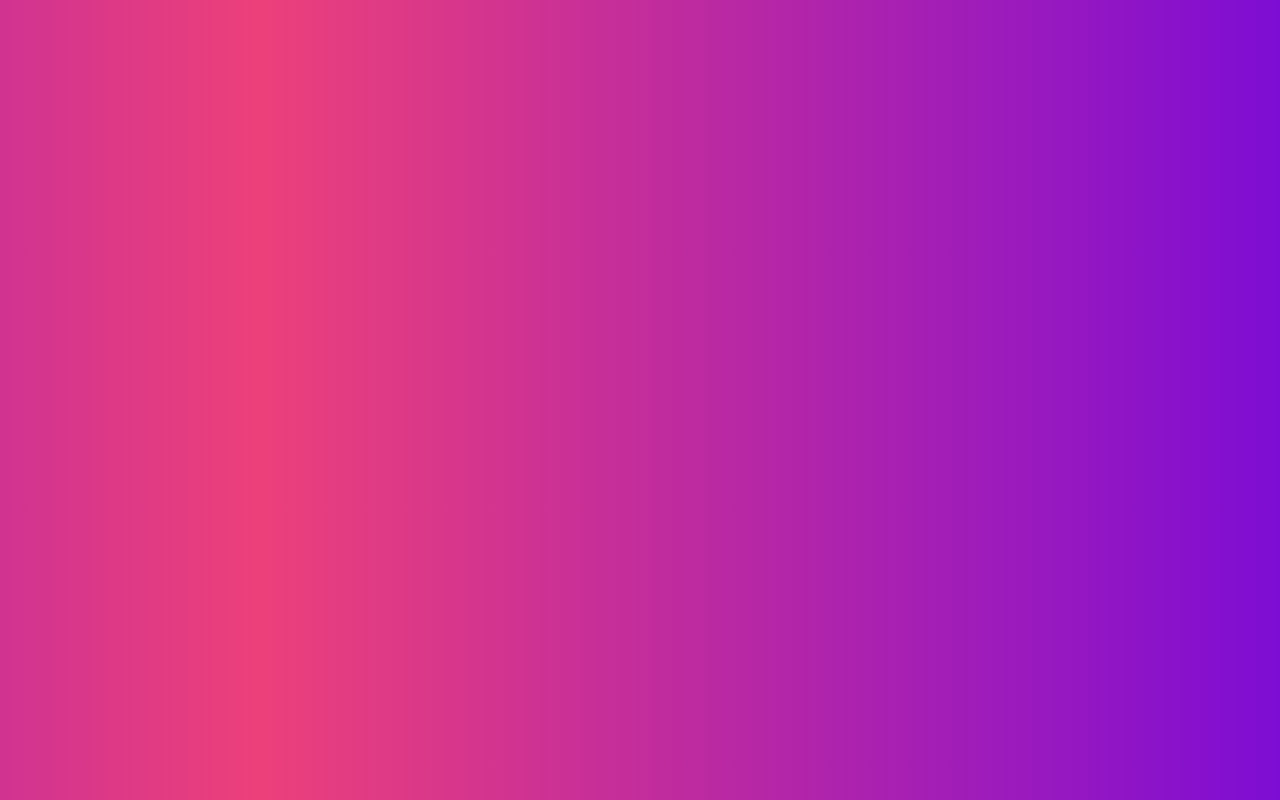
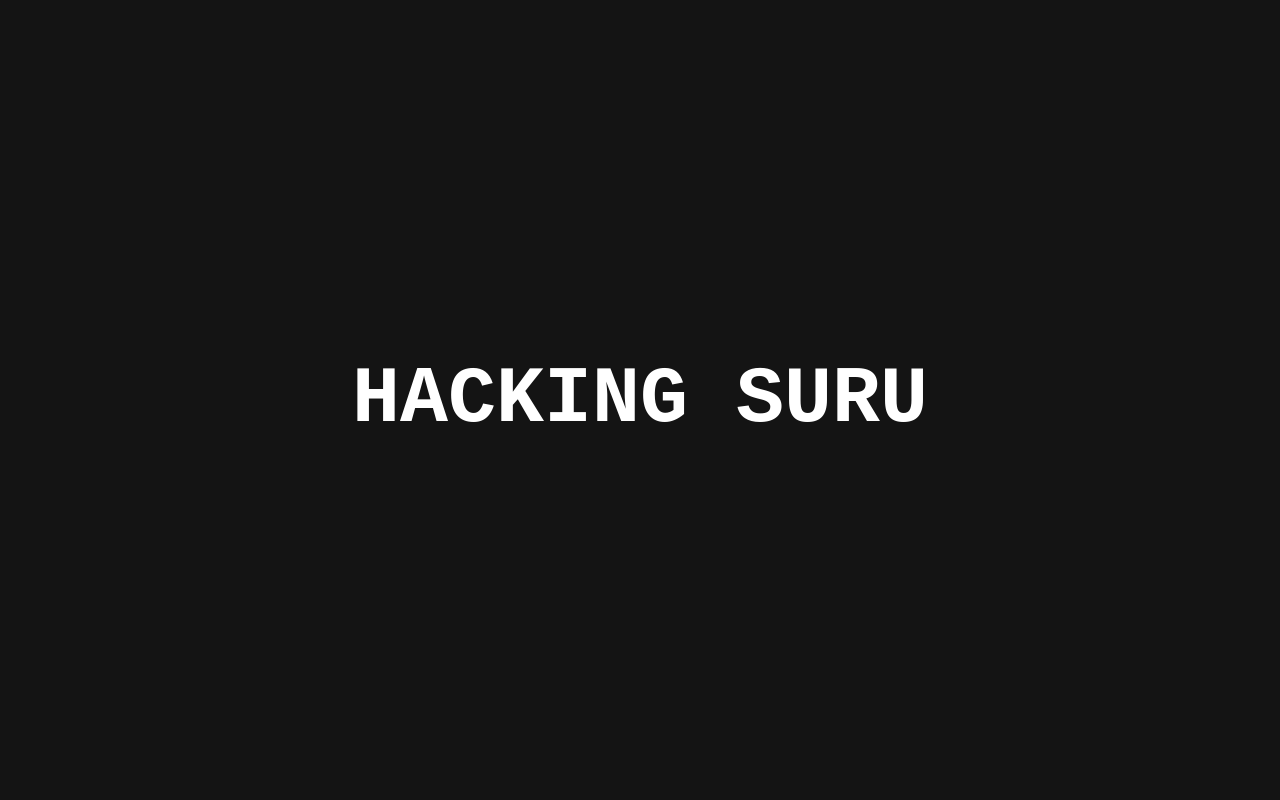
Before and after one commit to ghislaingenay/portfolio-ui, a React app: page / in a window 1280 px wide. Built offline with nearby package versions, Linux system fonts and the light colour scheme.

Commit message:
hacker:add basic text looping

```diff
--- a/src/app.tsx
+++ b/src/app.tsx
@@ -1,10 +1,10 @@
-import { GridEffect } from '@animations';
+import { HackerText } from '@animations';
 import './styles.scss';
 
 export function App() {
   return (
     <div id="app">
-      <GridEffect />
+      <HackerText />
     </div>
   );
 }
--- /dev/null
+++ b/src/lib/animations/HackerText.tsx
@@ -0,0 +1,37 @@
+import { useEffect } from 'react';
+
+const HackerText = () => {
+  const LETTERS = 'ABCDEFGHIJKLMNOPQRSTUVWXYZ';
+
+  const getRandomLetter = () =>
+    LETTERS[Math.floor(Math.random() * LETTERS.length)];
+  useEffect(() => {
+    const h1Element = document.querySelector(
+      'main#hack-text h1'
+    ) as HTMLHeadingElement;
+
+    h1Element.addEventListener('mouseover', (event) => {
+      const intervalId = setInterval(() => {
+        (event.target as unknown as HTMLElement).innerText = (
+          event.target as unknown as HTMLElement
+        ).innerText
+          .split('')
+          .map((letter) => {
+            if (letter === ' ') return ' ';
+            else return getRandomLetter();
+          })
+          .join('');
+      }, 30);
+
+      return () => clearInterval(intervalId);
+      // const headerText = h1Element?.innerHTML;
+    });
+  }, []);
+  return (
+    <main id="hack-text">
+      <h1 data-value="HACKING SURU">HACKING SURU</h1>
+    </main>
+  );
+};
+
+export { HackerText };
--- a/src/lib/animations/index.ts
+++ b/src/lib/animations/index.ts
@@ -3,3 +3,4 @@ export * from './Confetti';
 export * from './SpanCards';
 export * from './OptimalHeader';
 export * from './GridEffect';
+export * from './HackerText';
--- a/src/styles.scss
+++ b/src/styles.scss
@@ -17,6 +17,7 @@
 @use './styles/animations/spancards';
 @use './styles/animations/optimalheader';
 @use './styles/animations/staggeredgrid';
+@use './styles/animations/hackertext';
 
 // Good website for UI
 // https://svg-path-visualizer.netlify.app/#M2%2C8%20L5%2C2%20L8%2C8
--- /dev/null
+++ b/src/styles/animations/_hackertext.scss
@@ -0,0 +1,12 @@
+main#hack-text {
+  background-color: rgb(20, 20, 20);
+  height: 100vh;
+  display: grid;
+  h1 {
+    place-self: center;
+    color: white;
+    font-size: 5rem;
+    font-family: 'Space Mono', monospace;
+    // font-family: ;
+  }
+}
```
Also changed, not shown: src/styles/animations/_staggeredgrid.scss (renamed from src/styles/animations/staggeredgrid.scss).
